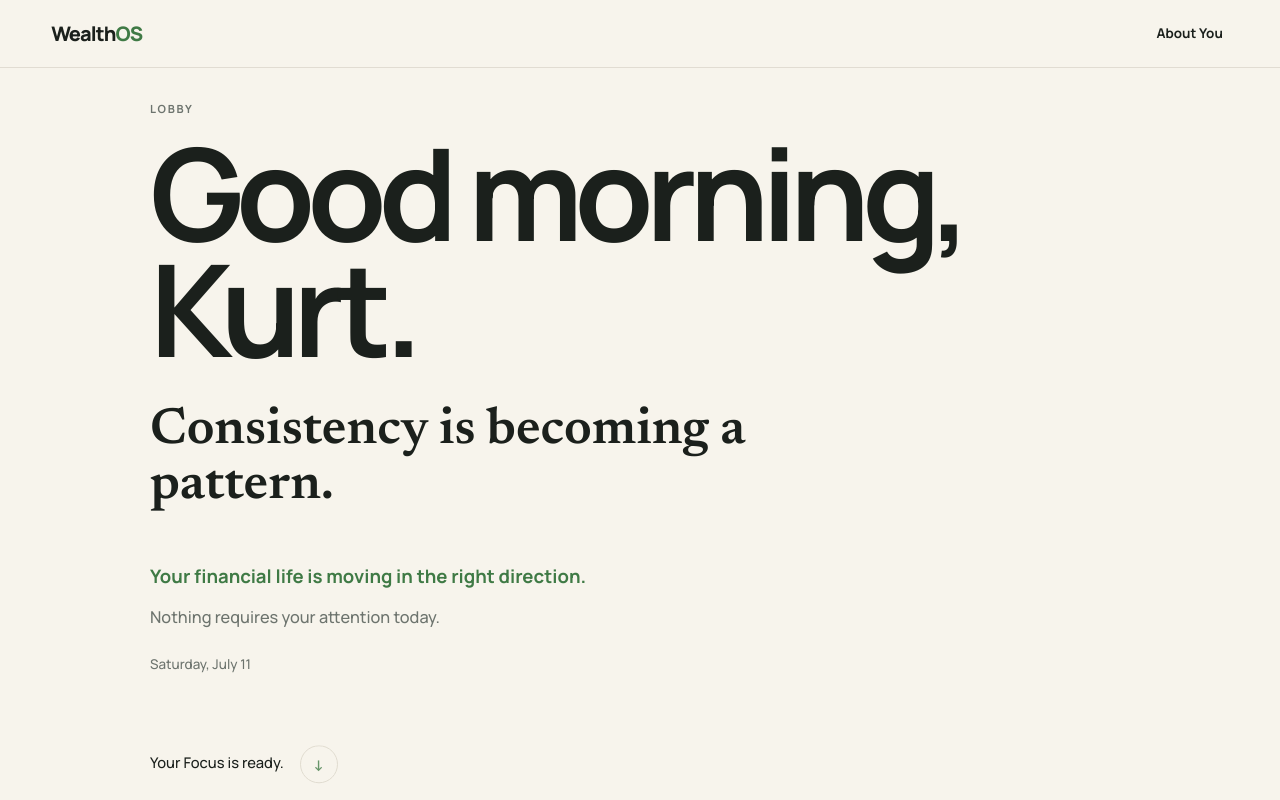
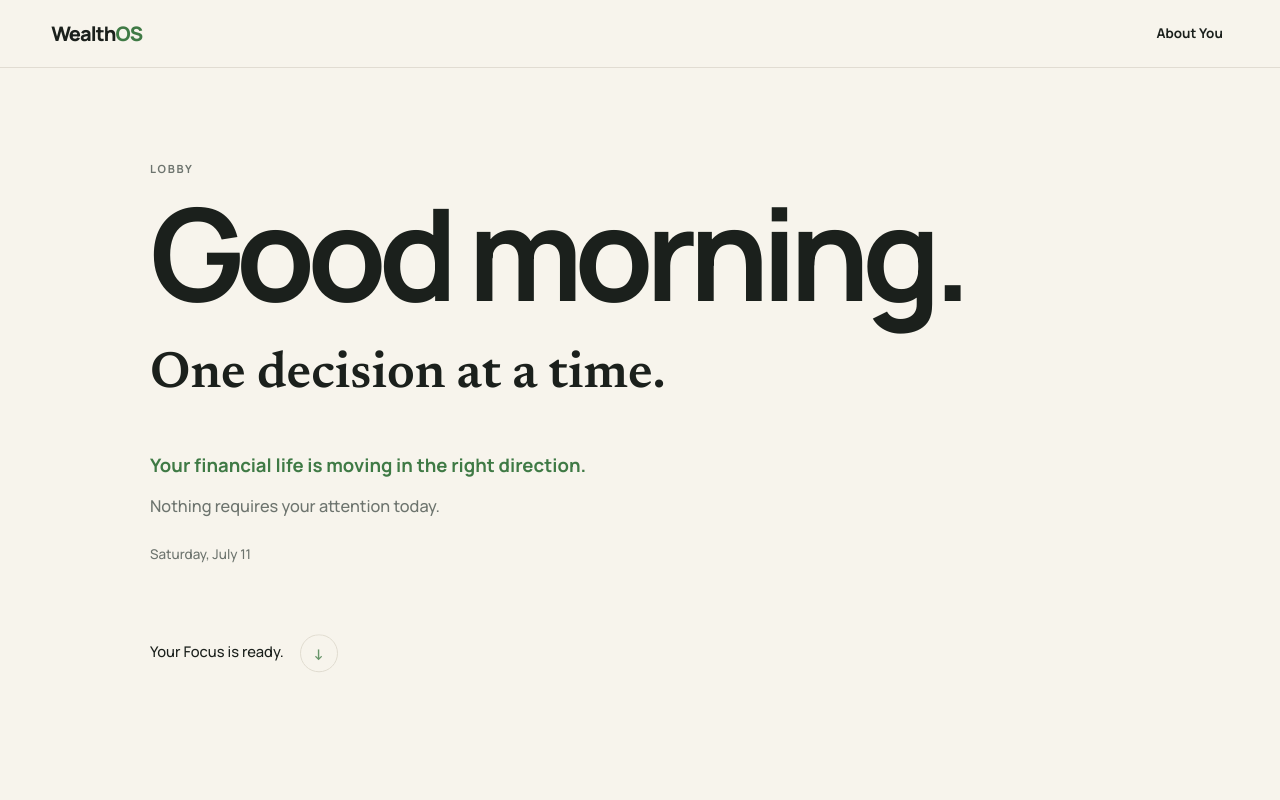
Before and after one commit to kurpeetologist-svg/wealthos, a plain HTML site: page index.html in a window 1280 px wide. Shown: the top 800 px of the page. Drawn offline with Linux system fonts and the light colour scheme.

Commit message:
Private Preview

```diff
--- a/index.html
+++ b/index.html
@@ -4,7 +4,7 @@
   <meta charset="utf-8">
   <meta name="viewport" content="width=device-width,initial-scale=1">
   <meta name="description" content="WealthOS v0.8.4 — a financial literacy product designed to build confidence with money, one decision at a time.">
-  <title>WealthOS v0.8.4</title>
+  <title>WealthOS v0.8.5</title>
   <link rel="preconnect" href="https://fonts.googleapis.com">
   <link rel="preconnect" href="https://fonts.gstatic.com" crossorigin>
   <link href="https://fonts.googleapis.com/css2?family=Manrope:wght@500;600;700;800&family=Newsreader:wght@500;600&display=swap" rel="stylesheet">
@@ -219,7 +219,7 @@
   </aside>
 
   <footer>
-    <span>WealthOS v0.8.4</span>
+    <span>WealthOS v0.8.5</span>
     <span>Your history stays in this browser.</span>
   </footer>
 
--- a/script.js
+++ b/script.js
@@ -96,7 +96,7 @@ const currencies = [
 const nowMonth = new Date().toISOString().slice(0, 7);
 
 const defaults = {
-  profile: { name: 'Kurt', currency: 'USD' },
+  profile: { name: '', currency: 'USD' },
   income: { source: 'Total income', currentMonth: nowMonth, current: 9240 },
   incomeHistory: [
     { month: '2026-04', amount: 6800 },
@@ -295,19 +295,18 @@ function trendStats(history) {
 }
 
 function updateGreeting(name) {
-  const hour = new Date().getHours();
-  const daypart = hour < 12
-    ? 'Good morning'
-    : hour < 18
-      ? 'Good afternoon'
-      : 'Good evening';
-
-  ui.greeting.textContent = `${daypart}, ${name}.`;
-  ui.todayDate.textContent = new Intl.DateTimeFormat(undefined, {
-    weekday: 'long',
-    month: 'long',
-    day: 'numeric'
-  }).format(new Date());
+  const hour=new Date().getHours();
+  const daypart=hour<12?'Good morning':hour<18?'Good afternoon':'Good evening';
+  ui.greeting.textContent=daypart+'.';
+  const thoughts=[
+    "Let's see where you stand today.",
+    "Let's focus on what matters today.",
+    "One decision at a time.",
+    "Progress begins with clarity."
+  ];
+  const idx=(new Date().getDate()-1)%thoughts.length;
+  ui.reflection.textContent=thoughts[idx];
+  ui.todayDate.textContent=new Intl.DateTimeFormat(undefined,{weekday:'long',month:'long',day:'numeric'}).format(new Date());
 }
 
 function contributionPeriods(durationWeeks, frequency) {
@@ -448,11 +447,7 @@ function render(data) {
     ? 'Choose how much of this increase should support taxes, savings, or your active challenge.'
     : 'Keep recording each month so WealthOS can distinguish a pattern from a one-month change.';
 
-  ui.reflection.textContent = stats.streak >= 3
-    ? 'Consistency is becoming a pattern.'
-    : stats.isRecord
-      ? 'A new record deserves a quiet moment.'
-      : 'Quiet months build strong years.';
+
 
   const taxDays = daysUntil(normalized.taxes.dueDate);
   const taxEstimate = asNumber(normalized.taxes.estimate);
@@ -1164,7 +1159,7 @@ document.querySelectorAll('.signal-button').forEach(button => {
 try {
   render(loadData());
 } catch (error) {
-  console.error('WealthOS v0.8.4 could not complete its initial render.', error);
+  console.error('WealthOS v0.8.5 could not complete its initial render.', error);
 
   // Keep the failure visible and understandable instead of leaving blank cards.
   ui.growthTitle.textContent = 'WealthOS needs a quick refresh';
```
Also changed, not shown: 1 other file.
